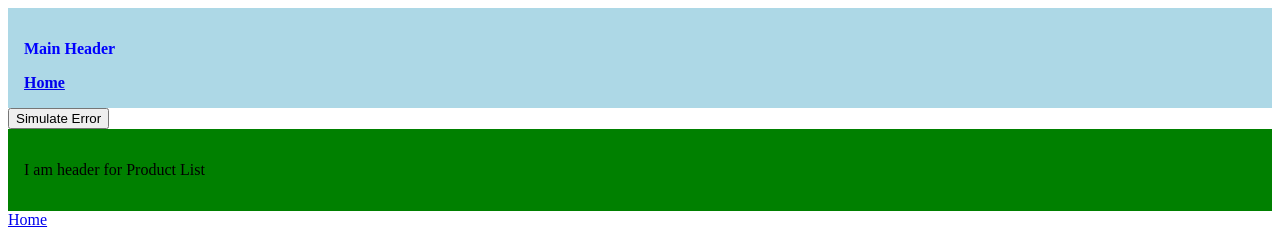
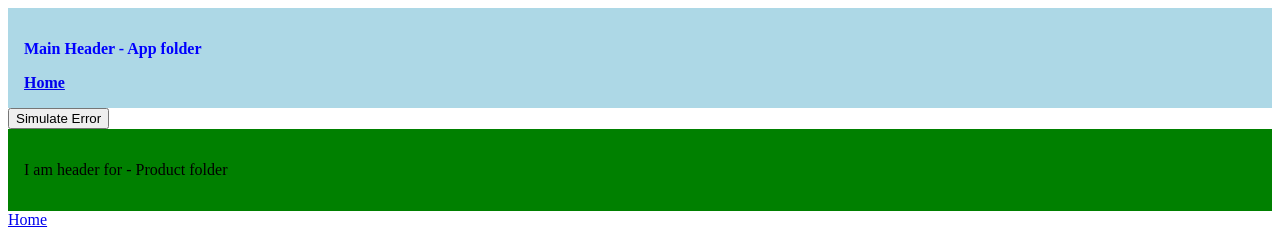
Before and after one commit to SanjarKeySkills/next_routing_demo, a Next.js app: page /products in a window 1280 px wide. Shown: the top 229 px of the page. Built offline with nearby package versions, Linux system fonts and the light colour scheme.

Commit message:
24/05/25| razmetka - table

```diff
--- a/src/app/layout.tsx
+++ b/src/app/layout.tsx
@@ -29,7 +29,7 @@ export default function MainLayout({
                         color: "blue",
                         fontWeight: "bold",
                     }}>
-                    <p>Main Header</p>
+                    <p>Main Header - App folder</p>
                     <Link href="/">Home</Link>
                 </header>
                 <ErrorWrapper>{children}</ErrorWrapper>
--- a/src/app/products/[productId]/layout.tsx
+++ b/src/app/products/[productId]/layout.tsx
@@ -14,7 +14,7 @@ export default function ProductDetailsLayout({
     return (
         <>
             {children}
-            <h2>Featured products</h2>
+            <h2>Featured products ProdictId folder</h2>
         </>
     );
 }
--- a/src/app/products/layout.tsx
+++ b/src/app/products/layout.tsx
@@ -15,7 +15,7 @@ export default function RootLayout({
                     backgroundColor: "green",
                     padding: "1rem",
                 }}>
-                <p>I am header for Product List</p>
+                <p>I am header for - Product folder</p>
             </header>
             {children}
         </>
```
Also changed, not shown: src/app/products/[productId]/reviews/[reviewId]/error.tsx (added, +26 -0 lines).
